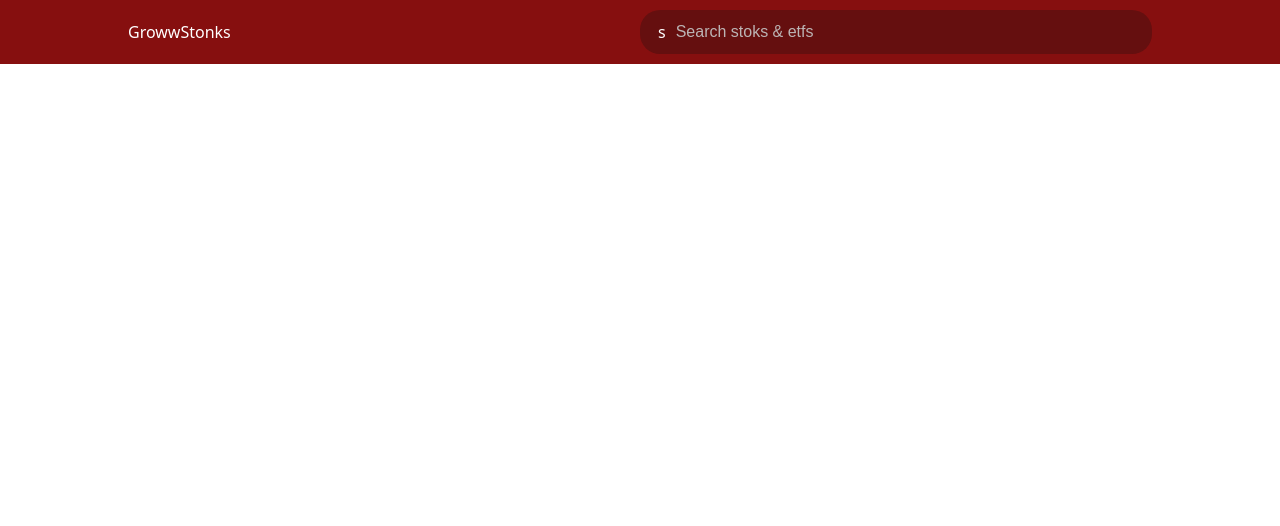
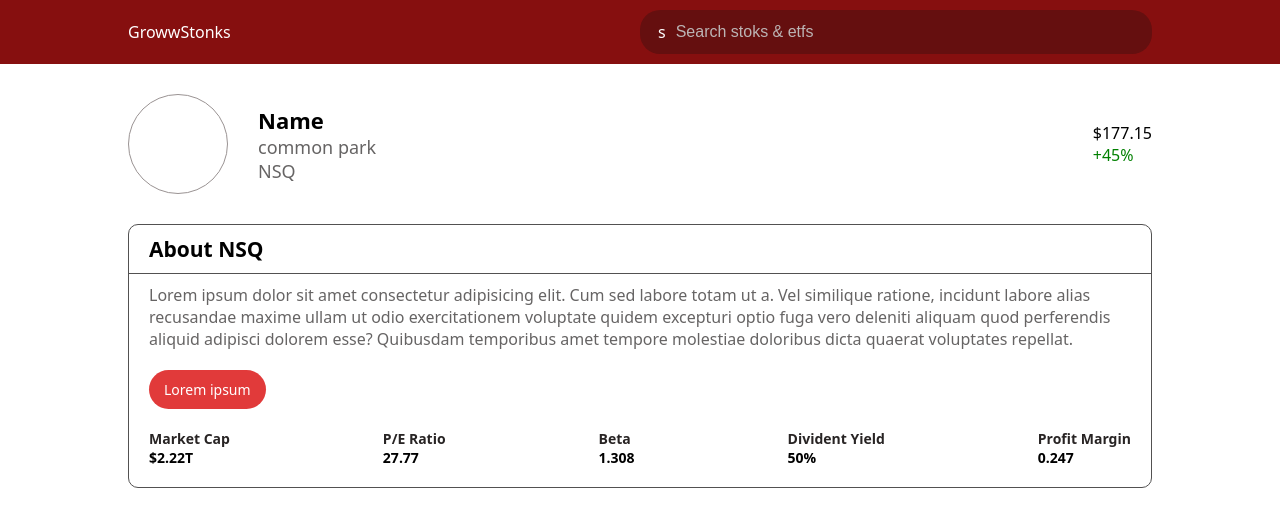
Before and after one commit to Ritesh560/grow_assignment, a Next.js app: page / in a window 1280 px wide. Shown: the top 526 px of the page. Built offline with nearby package versions, Linux system fonts and the light colour scheme.

Commit message:
stock detail page

```diff
--- a/src/app/components/Header.jsx
+++ b/src/app/components/Header/Header.jsx
@@ -1,5 +1,5 @@
 import React from "react"
-import SearchBar from "../../../libs/widgets/SearchBar/SearchBar"
+import SearchBar from "../../../../libs/widgets/SearchBar/SearchBar"
 import styles from "./Header.module.scss"
 
 const Header = () => {
--- /dev/null
+++ b/src/app/components/Stockdetails/Stockdetails.jsx
@@ -0,0 +1,56 @@
+import React from "react"
+import styles from "./Stockdetails.module.scss"
+
+function StockDetails() {
+  return (
+    <div className={styles.stockDetails}>
+      <div className={styles.header}>
+        <div className={styles.icon}></div>
+        <div className={styles.details}>
+          <p className={styles.title}>Name</p>
+          <p>common park</p>
+          <p>NSQ</p>
+        </div>
+        <div className={styles.price}>
+          <p>$177.15</p>
+          <p className={styles.gain}>+45%</p>
+        </div>
+      </div>
+      <div className={styles.graph}></div>
+      <div className={styles.description}>
+        <h2>About NSQ</h2>
+        <div className={styles.seperator}></div>
+        <div className={styles.desc}>
+          <p className={styles.text}>Lorem ipsum dolor sit amet consectetur adipisicing elit. Cum sed labore totam ut a. Vel similique ratione, incidunt labore alias recusandae maxime ullam ut odio exercitationem voluptate quidem excepturi optio fuga vero deleniti aliquam quod perferendis aliquid adipisci dolorem esse? Quibusdam temporibus amet tempore molestiae doloribus dicta quaerat voluptates repellat.</p>
+          <div className={styles.tags}>
+            <div className={styles.tag}>Lorem ipsum</div>
+          </div>
+          <div className={styles.stats}>
+            <div className={styles.cap}>
+              <h4>Market Cap</h4>
+              <p>$2.22T</p>
+            </div>
+            <div className={styles.ratio}>
+              <h4>P/E Ratio</h4>
+              <p>27.77</p>
+            </div>
+            <div className={styles.beta}>
+              <h4>Beta</h4>
+              <p>1.308</p>
+            </div>
+            <div className={styles.yield}>
+              <h4>Divident Yield</h4>
+              <p>50%</p>
+            </div>
+            <div className={styles.margin}>
+              <h4>Profit Margin</h4>
+              <p>0.247</p>
+            </div>
+          </div>
+        </div>
+      </div>
+    </div>
+  )
+}
+
+export default StockDetails
--- /dev/null
+++ b/src/app/components/Stockdetails/Stockdetails.module.scss
@@ -0,0 +1,83 @@
+.stockDetails {
+  padding: 30px 10% 0 10%;
+  .header {
+    display: flex;
+    align-items: center;
+    gap: 30px;
+    font-weight: 500;
+
+    .icon {
+      width: 100px;
+      height: 100px;
+      border-radius: 50%;
+      border: 1px solid rgb(154, 147, 147);
+    }
+    .details {
+      font-size: 18px;
+      color: rgb(102, 100, 100);
+
+      .title {
+        font-size: 22px;
+        font-weight: 600;
+        color: black;
+      }
+    }
+    .price {
+      margin-left: auto;
+      .gain {
+        color: green;
+        font-size: 16px;
+      }
+    }
+  }
+
+  .description {
+    padding: 10px 20px 20px 20px;
+    border: 1px solid rgb(82, 81, 81);
+    border-radius: 10px;
+    margin-top: 30px;
+
+    font-size: 14px;
+
+    .seperator {
+      height: 1px;
+      background-color: rgb(82, 81, 81);
+      margin: 10px -20px;
+    }
+    .desc {
+      .text {
+        font-weight: 500;
+        font-size: 16px;
+        color: rgb(102, 100, 100);
+      }
+
+      .tags {
+        display: flex;
+        align-items: center;
+        flex-wrap: wrap;
+        margin: 20px 0;
+        .tag {
+          padding: 10px 15px;
+          border-radius: 20px;
+          background-color: rgb(225, 58, 58);
+          color: white;
+          font-weight: 500;
+        }
+      }
+      .stats {
+        display: flex;
+        align-items: center;
+        flex-wrap: wrap;
+        justify-content: space-between;
+
+        h4 {
+          color: rgb(40, 36, 36);
+          line-height: normal;
+        }
+        p {
+          font-weight: 600;
+        }
+      }
+    }
+  }
+}
--- /dev/null
+++ b/src/app/components/Stockes/Stockes.jsx
@@ -0,0 +1,32 @@
+"use client"
+import React, { useState } from "react"
+
+import styles from "./Stockes.module.scss"
+
+const Stockes = () => {
+  const [activeTab, setActiveTab] = useState(0)
+  return (
+    <div className={styles.stocksContainer}>
+      <div className={styles.tabs}>
+        <div className={styles.tab + " " + (activeTab === 0 && styles.active)} onClick={() => setActiveTab(0)}>
+          Top Gainers
+        </div>
+        <div className={styles.tab + " " + (activeTab === 1 && styles.active)} onClick={() => setActiveTab(1)}>
+          Top Losers
+        </div>
+      </div>
+      <div className={styles.cards}>
+        <div className={styles.card}>
+          <div className={styles.icon}></div>
+          <div className={styles.title}>Title</div>
+          <div className={styles.stats}>
+            <div className={styles.price}>$177.15</div>
+            <div className={styles.gain}>45%</div>
+          </div>
+        </div>
+      </div>
+    </div>
+  )
+}
+
+export default Stockes
--- /dev/null
+++ b/src/app/components/Stockes/Stockes.module.scss
@@ -0,0 +1,61 @@
+.stocksContainer {
+  padding: 30px 10% 0 10%;
+
+  .tabs {
+    display: flex;
+    align-items: center;
+    gap: 15px;
+    padding-bottom: 10px;
+
+    .tab {
+      font-weight: 500;
+      padding: 0 0 5px 0;
+      cursor: pointer;
+      &.active {
+        font-weight: 600;
+        border-bottom: 3px solid brown;
+      }
+    }
+  }
+
+  .cards {
+    .card {
+      background: #ffffff;
+      border-radius: 15px;
+      position: relative;
+      width: 200px;
+      padding: 15px;
+      cursor: pointer;
+      border: 1px solid #f0eeee;
+      filter: drop-shadow(-2px 4px 20px rgba(57, 71, 89, 0.04));
+      display: flex;
+      flex-direction: column;
+      gap: 10px;
+      font: 500;
+
+      &:hover {
+        box-shadow: 4px 13px 50px 0px #3b39591f;
+      }
+
+      .icon {
+        width: 50px;
+        height: 50px;
+        border-radius: 50%;
+        border: 1px solid rgb(154, 147, 147);
+      }
+
+      .title {
+        font-size: 18px;
+      }
+      .stats {
+        display: flex;
+        flex-direction: column;
+        gap: 5px;
+        .gain {
+          font-size: 14px;
+          color: green;
+        }
+      }
+    }
+  }
+}
--- a/src/app/page.js
+++ b/src/app/page.js
@@ -1,10 +1,14 @@
 import styles from "./page.module.scss"
-import Header from "./components/Header"
+import Header from "./components/Header/Header"
+import Stockes from "./components/Stockes/Stockes"
+import StockDetails from "./components/Stockdetails/Stockdetails"
 
 export default function Home() {
   return (
     <main className={styles.main}>
       <Header />
+      {/* <Stockes /> */}
+      <StockDetails />
     </main>
   )
 }
```
Also changed, not shown: src/app/components/Header/Header.module.scss (renamed from src/app/components/Header.module.scss).
